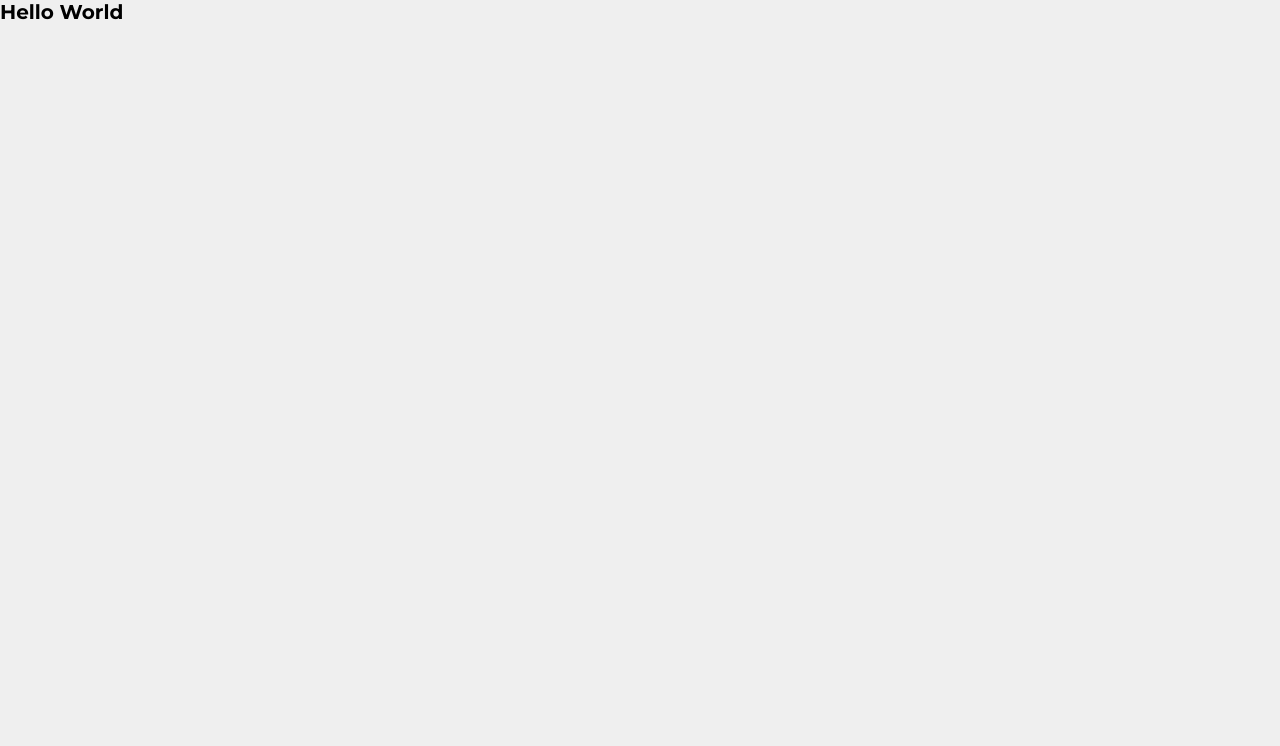
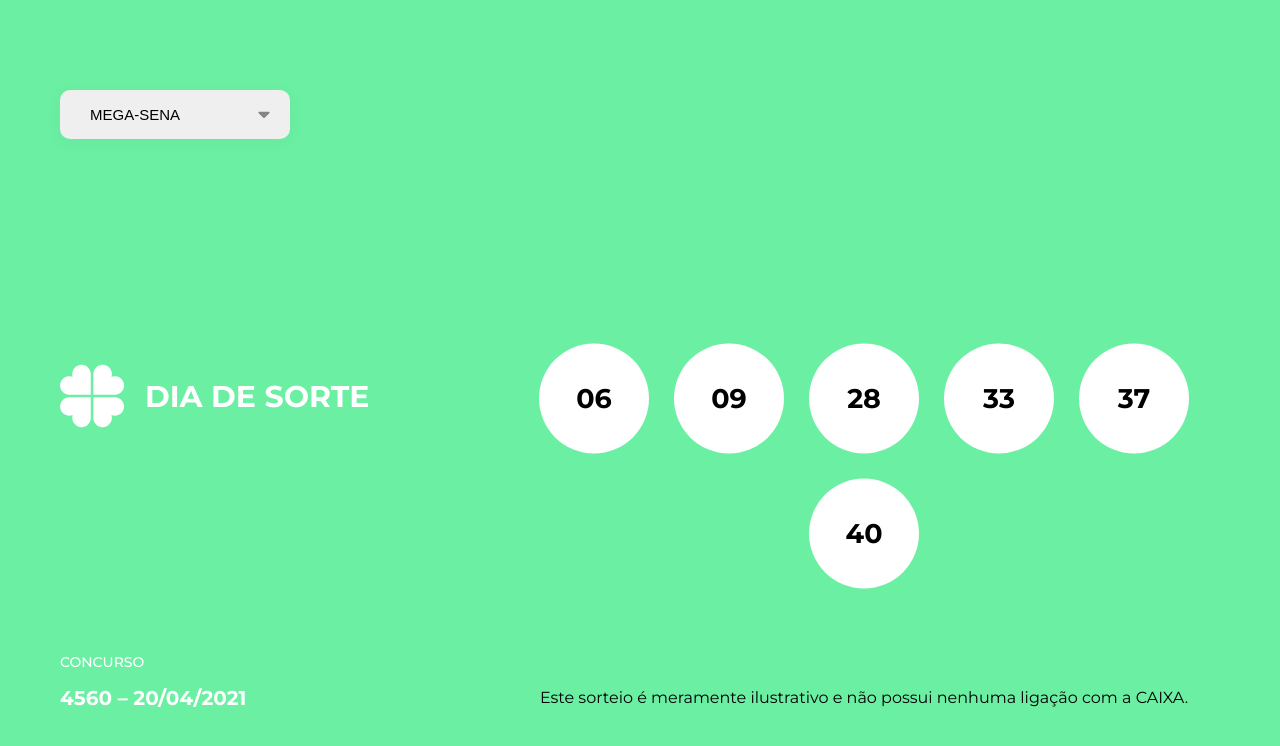
Before and after one commit to rubensbatista98/brainnco-challenge, a React (Create React App) app: page / in a window 1280 px wide. Shown: the top 746 px of the page. Built offline with nearby package versions, Linux system fonts and the light colour scheme.

Commit message:
feat: create home page structure

```diff
--- a/src/App.tsx
+++ b/src/App.tsx
@@ -1,5 +1,7 @@
+import { Home } from 'pages/home';
+
 function App() {
-  return <h1>Hello World</h1>;
+  return <Home />;
 }
 
 export { App };
--- /dev/null
+++ b/src/pages/home/index.tsx
@@ -0,0 +1,41 @@
+import React from 'react';
+
+import { Select } from 'components/select';
+import { DrawInfo } from 'components/draw-info';
+import { WinningNumbers } from 'components/winning-numbers';
+import { Footer } from 'components/footer';
+
+import { ReactComponent as Logo } from 'assets/img/logo.svg';
+
+import * as S from './styles';
+
+function Home() {
+  return (
+    <S.Wrapper aria-labelledby="#game-title">
+      <S.SideBar>
+        <Select aria-label="Escolha o jogo" id="games">
+          <option value="1">Mega-sena</option>
+          <option value="2">Quina</option>
+          <option value="3">Lotofácil</option>
+          <option value="4">Lotomania</option>
+          <option value="5">Timemania</option>
+          <option value="6">Dia de sorte</option>
+        </Select>
+
+        <S.Title id="game-title">
+          <Logo aria-hidden={true} />
+          <span>Dia de sorte</span>
+        </S.Title>
+
+        <DrawInfo id="4560" date="2021-04-20T00:28:09.426Z" />
+      </S.SideBar>
+
+      <S.Body>
+        <WinningNumbers numbers={['06', '09', '28', '33', '37', '40']} />
+        <Footer />
+      </S.Body>
+    </S.Wrapper>
+  );
+}
+
+export { Home };
--- /dev/null
+++ b/src/pages/home/styles.ts
@@ -0,0 +1,77 @@
+import styled from 'styled-components';
+
+import { gapPrefix } from 'styles/utilities';
+
+import CircleBg from 'assets/img/circle-bg.svg';
+
+export const Wrapper = styled.main`
+  min-height: 100vh;
+  display: grid;
+  background-color: #6befa3;
+
+  @media (min-width: 62rem) {
+    grid-template-columns: min(35%, 55rem) 1fr;
+  }
+`;
+
+export const SideBar = styled.section`
+  display: flex;
+  flex-direction: column;
+  justify-content: space-between;
+  align-items: center;
+
+  color: #fff;
+
+  padding: 4rem 1rem;
+
+  @media (min-width: 62rem) {
+    align-items: flex-start;
+    padding: 9rem 6rem;
+    padding-inline-end: 0;
+  }
+`;
+
+export const Body = styled.section`
+  display: flex;
+  flex-direction: column;
+  align-items: center;
+
+  background-image: url(${CircleBg});
+  background-repeat: no-repeat;
+  background-position: center top;
+  background-size: 300vw 200vw;
+
+  padding: 3rem 3rem 2rem;
+
+  ::before {
+    display: none;
+    content: url(${CircleBg});
+  }
+
+  @media (min-width: 62rem) {
+    background-position: left center;
+    background-size: 100vw 200vw;
+
+    padding-block-start: 0;
+    padding-block-end: 9rem;
+  }
+`;
+
+export const Title = styled.h1`
+  font-size: 3rem;
+  text-transform: uppercase;
+
+  display: flex;
+  flex-direction: column;
+  align-items: center;
+  gap: 1rem;
+
+  ${gapPrefix(`.5rem`)}
+
+  @media (min-width: 75rem) {
+    flex-direction: row;
+    gap: 2rem;
+
+    ${gapPrefix(`1rem`)}
+  }
+`;
```
Also changed, not shown: src/assets/img/circle-bg.svg (added), src/assets/img/logo.svg (added).
